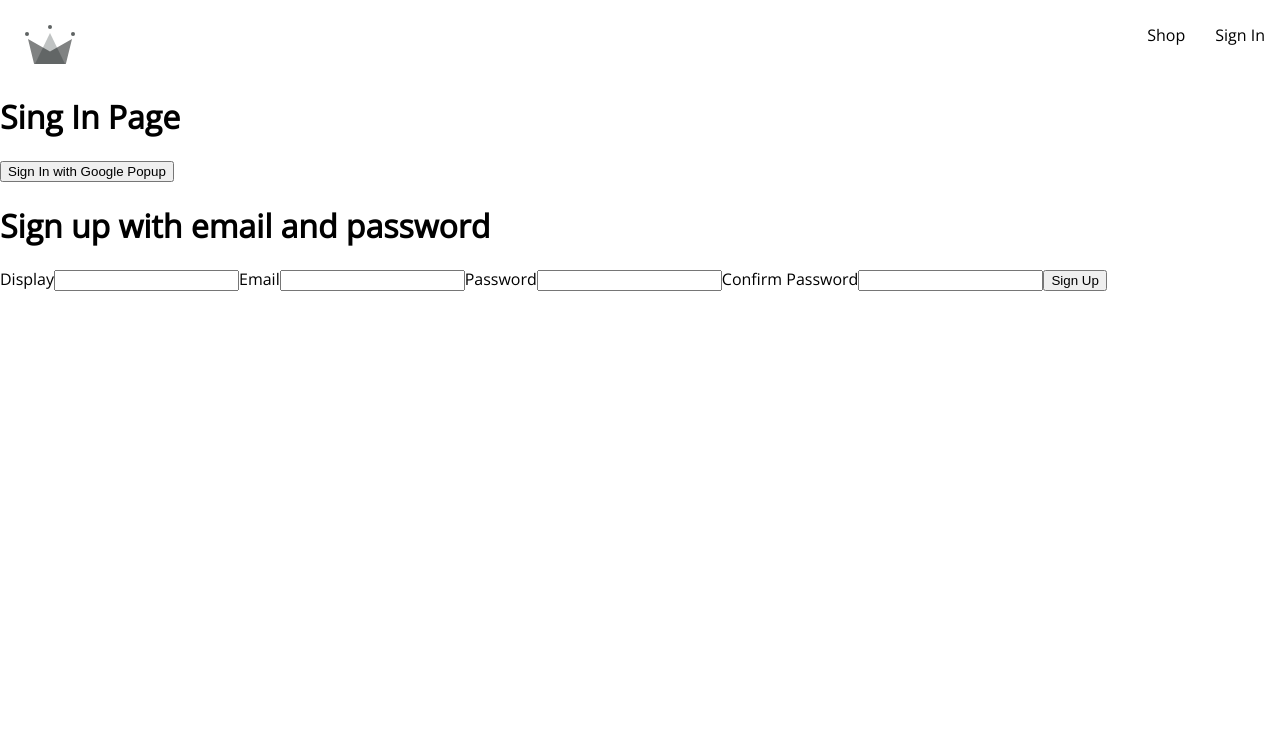
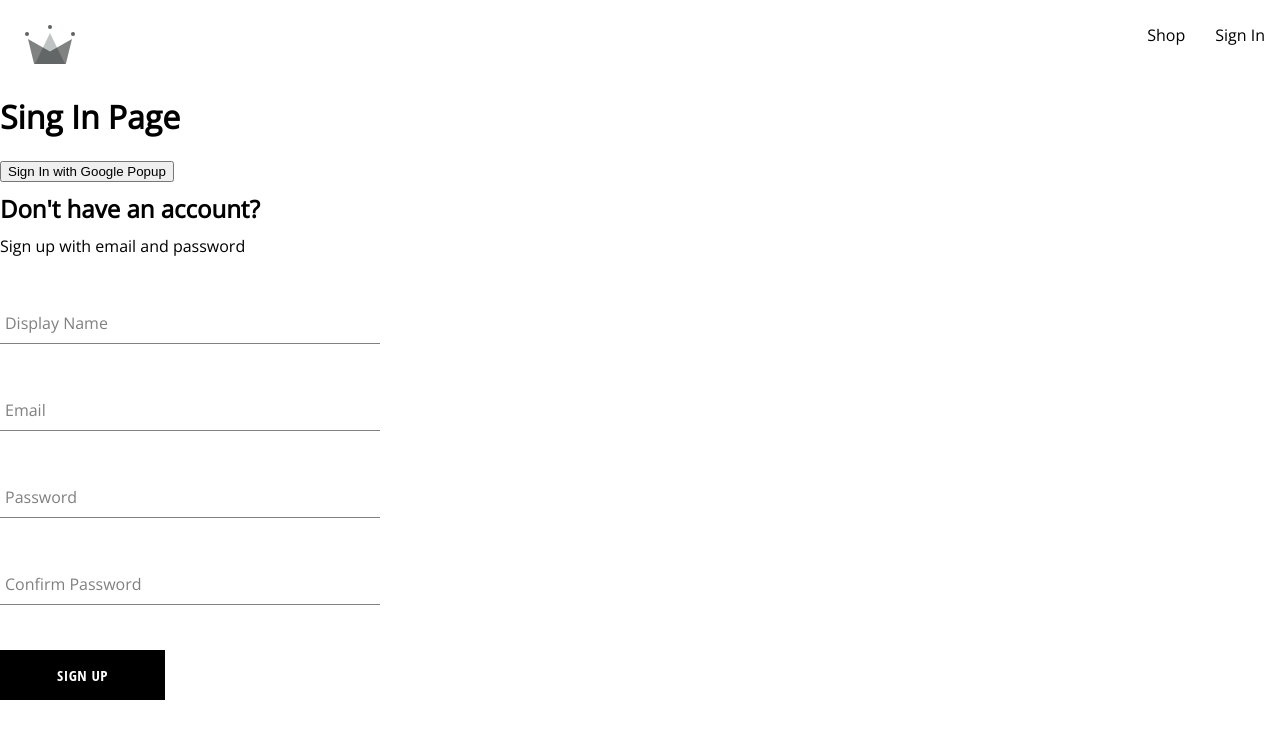
Before and after one commit to vaskania/e-commerce, a React (Create React App) app: page /sign-in in a window 1280 px wide. Shown: the top 738 px of the page. Built offline with nearby package versions, Linux system fonts and the light colour scheme.

Commit message:
added signup form style, custom buttom

```diff
--- /dev/null
+++ b/src/components/button/button.component.jsx
@@ -0,0 +1,19 @@
+import './button.styles.scss'
+
+const BUTTON_TYPES_CLASSES = {
+  google: 'google-sign-in',
+  inverted: 'inverted',
+}
+
+const Button = ({ children, buttonType, ...otherProps }) => {
+  return (
+     <button
+        className={`button-container ${BUTTON_TYPES_CLASSES[buttonType]}`}
+        {...otherProps}
+     >
+       {children}
+     </button>
+  )
+}
+
+export default Button
--- /dev/null
+++ b/src/components/button/button.styles.scss
@@ -0,0 +1,46 @@
+.button-container {
+  min-width: 165px;
+  width: auto;
+  height: 50px;
+  letter-spacing: 0.5px;
+  line-height: 50px;
+  padding: 0 35px 0 35px;
+  font-size: 15px;
+  background-color: black;
+  color: white;
+  text-transform: uppercase;
+  font-family: 'Open Sans Condensed';
+  font-weight: bolder;
+  border: none;
+  cursor: pointer;
+  display: flex;
+  justify-content: center;
+
+  &:hover {
+    background-color: white;
+    color: black;
+    border: 1px solid black;
+  }
+
+  &.google-sign-in {
+    background-color: #4285f4;
+    color: white;
+
+    &:hover {
+      background-color: #357ae8;
+      border: none;
+    }
+  }
+
+  &.inverted {
+    background-color: white;
+    color: black;
+    border: 1px solid black;
+
+    &:hover {
+      background-color: black;
+      color: white;
+      border: none;
+    }
+  }
+}
--- /dev/null
+++ b/src/components/form-input/form-input.component.jsx
@@ -0,0 +1,18 @@
+import './form-input.styles.scss'
+
+const FormInput = ({ label, ...otherProps }) => {
+  return (
+     <div className='group'>
+       <input className='form-input' {...otherProps} />
+       {
+          label && (
+             <label className={`${otherProps.value.length > 0 ? 'shrink' : ''} form-input-label`}
+             >
+               {label}
+             </label>
+          )}
+     </div>
+  )
+}
+
+export default FormInput
--- /dev/null
+++ b/src/components/form-input/form-input.styles.scss
@@ -0,0 +1,54 @@
+$sub-color: grey;
+$main-color: black;
+
+@mixin shrinkLabel {
+  top: -14px;
+  font-size: 12px;
+  color: $main-color;
+}
+
+.group {
+  position: relative;
+  margin: 45px 0;
+
+  .form-input {
+    background: none;
+    background-color: white;
+    color: $sub-color;
+    font-size: 18px;
+    padding: 10px 10px 10px 5px;
+    display: block;
+    width: 100%;
+    border: none;
+    border-radius: 0;
+    border-bottom: 1px solid $sub-color;
+    margin: 25px 0;
+
+    &:focus {
+      outline: none;
+    }
+
+    &:focus ~ .form-input-label {
+      @include shrinkLabel();
+    }
+  }
+
+  input[type='password'] {
+    letter-spacing: 0.3em;
+  }
+
+  .form-input-label {
+    color: $sub-color;
+    font-size: 16px;
+    font-weight: normal;
+    position: absolute;
+    pointer-events: none;
+    left: 5px;
+    top: 10px;
+    transition: 300ms ease all;
+
+    &.shrink {
+      @include shrinkLabel();
+    }
+  }
+}
--- a/src/components/sign-up-form/sign-up-form.component.jsx
+++ b/src/components/sign-up-form/sign-up-form.component.jsx
@@ -1,6 +1,10 @@
 import { useState } from 'react'
 
+import FormInput from "../form-input/form-input.component";
+import Button from "../button/button.component";
+
 import { createAuthUserWithEmailAndPassword, createUserDocumentFromAuth } from "../../utils/firebase/firebase.utils";
+import './sign-up-form.styles.scss'
 
 const defaultFormFields = {
   displayName: '',
@@ -47,11 +51,12 @@
   }
 
   return (
-     <div>
-       <h1>Sign up with email and password</h1>
+     <div className='sign-up-container'>
+       <h2>Don't have an account?</h2>
+       <span>Sign up with email and password</span>
        <form onSubmit={handleSubmit}>
-         <label>Display</label>
-         <input
+         <FormInput
+            label='Display Name'
             type='text'
             required
             onChange={handleChange}
@@ -59,8 +64,8 @@
             value={displayName}
          />
 
-         <label>Email</label>
-         <input
+         <FormInput
+            label='Email'
             type='email'
             required
             onChange={handleChange}
@@ -68,8 +73,8 @@
             value={email}
          />
 
-         <label>Password</label>
-         <input
+         <FormInput
+            label='Password'
             type='password'
             required
             onChange={handleChange}
@@ -77,8 +82,8 @@
             value={password}
          />
 
-         <label>Confirm Password</label>
-         <input
+         <FormInput
+            label='Confirm Password'
             type='password'
             required
             onChange={handleChange}
@@ -86,7 +91,7 @@
             value={confirmPassword}
          />
 
-         <button type='submit'>Sign Up</button>
+         <Button type='submit'>Sign Up</Button>
        </form>
      </div>
   )
--- /dev/null
+++ b/src/components/sign-up-form/sign-up-form.styles.scss
@@ -0,0 +1,9 @@
+.sign-up-container {
+  display: flex;
+  flex-direction: column;
+  width: 380px;
+
+  h2 {
+    margin: 10px 0;
+  }
+}
```
